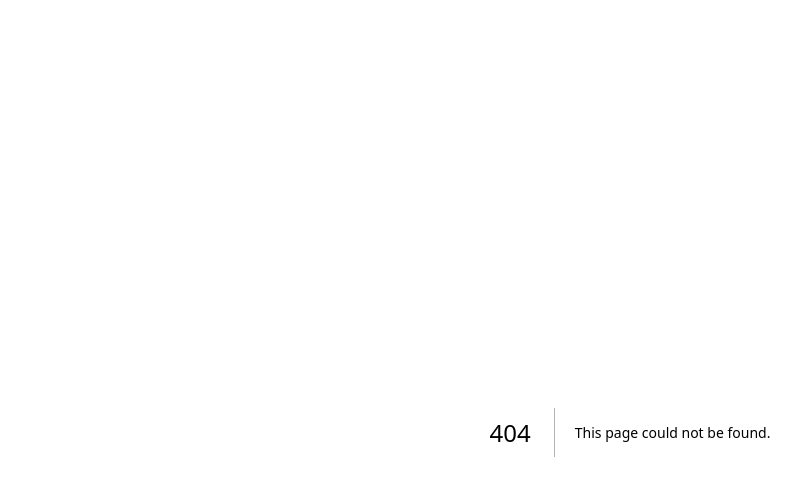
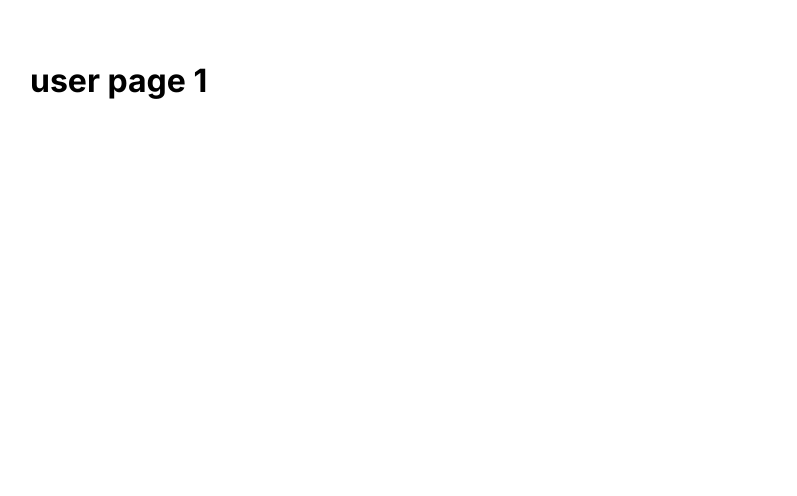
Before and after one commit to hasharas/next-course, a Next.js app: page /users in a window 1280 px wide. Before the commit this address had no page. Shown: the top 496 px of the page, without its empty margins (10-807 px from the left). Built offline with nearby package versions, Linux system fonts and the light colour scheme.

Commit message:
Learn:page route

```diff
--- /dev/null
+++ b/app/users/page.tsx
@@ -0,0 +1,11 @@
+import React from 'react';
+
+const UserPage = () => {
+  return (
+    <div>
+      <h1>user page 1</h1>
+            </div>
+  );
+}
+
+export default UserPage;
```
